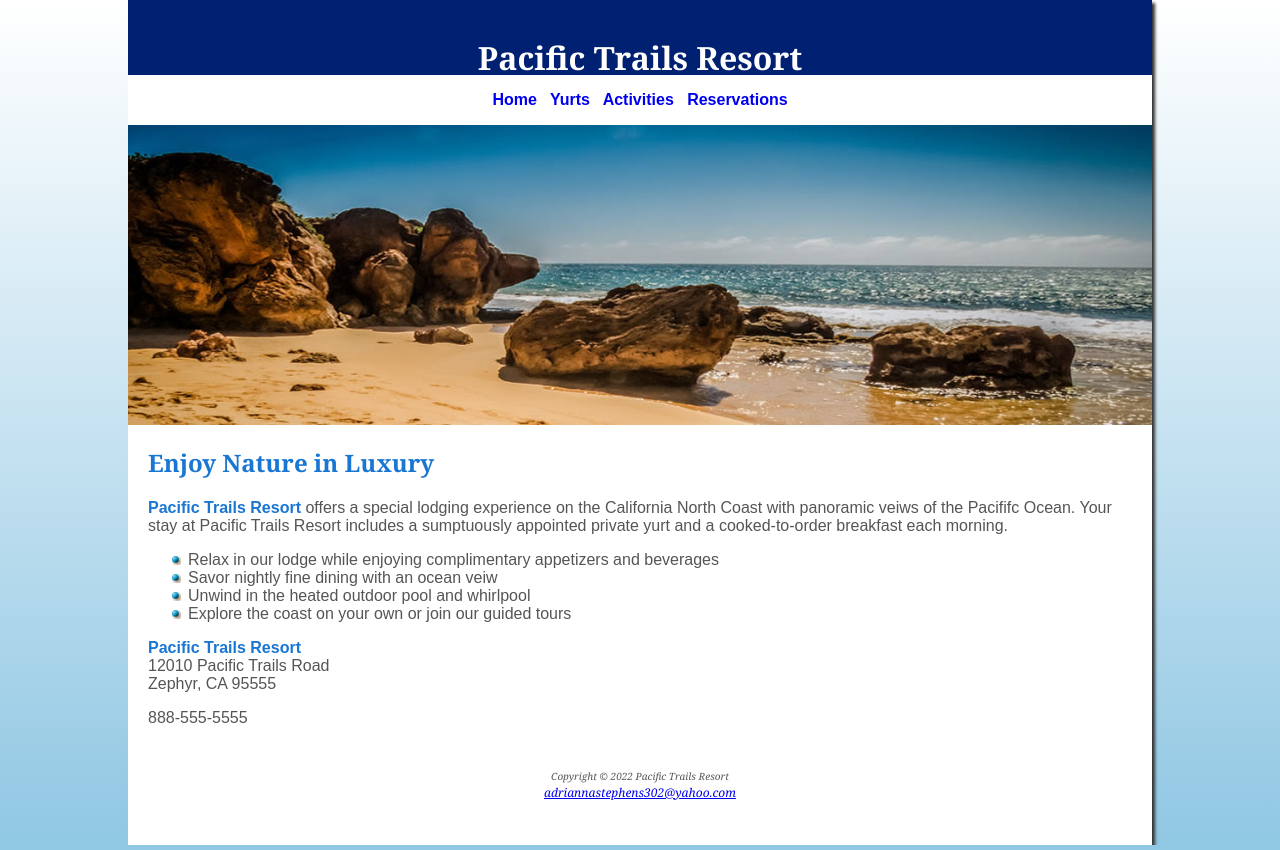
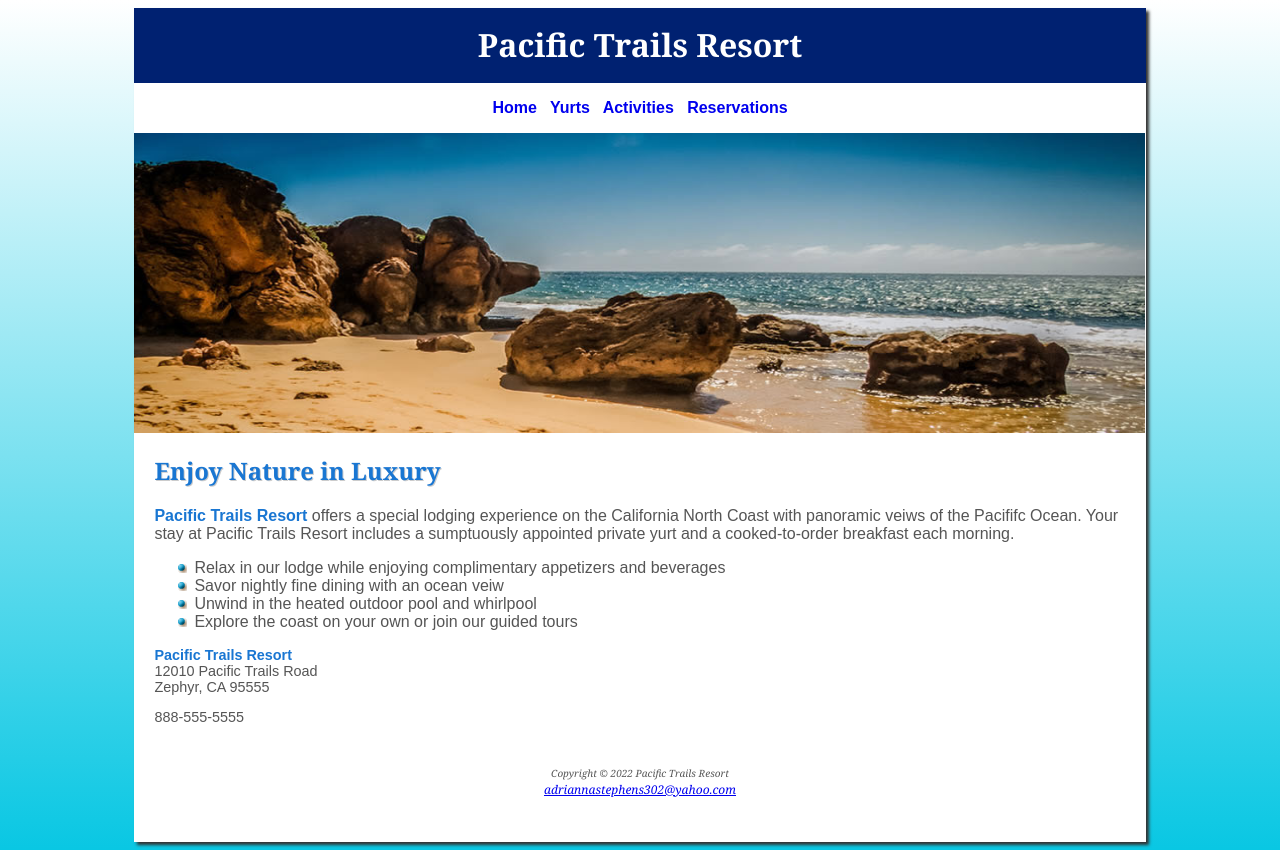
Before and after one commit to adrianna444/pacifictrails-6, a plain HTML site: page index.html in a window 1280 px wide. Drawn offline with Linux system fonts and the light colour scheme.

Commit message:
Update style.css

```diff
--- a/style.css
+++ b/style.css
@@ -1,5 +1,17 @@
-header{
-    background-color: #002171;
+body { background-color: #90C7E3;
+    background-image: linear-gradient(to bottom, #FFFFFF, #09C7E3);
+    background-repeat: no-repeat;
+    color: #555555;
+    font-family: Arial, Helvetica, sans-serif;
+    }
+    #wrapper { width: 80%;
+    margin: auto;
+    background-color: #FFFFFF;
+    min-width: 960px;
+    max-width: 2048px;
+    box-shadow: 3px 3px 3px #333333;
+    }
+    header { background-color: #002171;
     color: #FFFFFF;
     background-image: url(sunset.jpg);
     background-position: right;
@@ -7,107 +19,52 @@ header{
     height: 60px;
     text-align: center;
     padding-top: 15px;
-}
-
-body {
-    background-color:  #90C7E3;
-    background-image: linear-gradient(#FFFFFF, #90C7E3);
-    background-repeat: no-repeat;
-    color: #555555;
-    font-family: Arial, Helvetica, sans-serif;
-    max-width: 1600px;
-    min-width: 900px;
-    margin: 0;
-}
-
-main{
-    padding-top: 1px;
-    padding-right: 20px;
-    padding-bottom: 20px;
-    padding-left: 20px;
-    display: block;
-}
-
-
-
-h1 {
-    font-family: Georgia, 'Times New Roman', serif;
-    margin-top: zero;
-}
-
-h2{
-    color: #1976D2;
-    font-family: Georgia, 'Times New Roman', serif;
-    text-shadow: #CCCCCC;
-}
-
-h3{
-    font-family: Georgia, 'Times New Roman', serif;
-    color:  #000033;
-}
-dt {
-    color: #002171;
-}
-
-nav {
+    }
+    h1 { margin-bottom: 0;
+    margin-top: 0;
+    font-family: Georgia, "Times New Roman", serif;
+    }
+    nav { background-color: #FFFFFF;
     font-weight: bold;
-    background-color: #FFFFFF;
     text-align: center;
     padding: 1em;
-}
+    }
+    nav a { text-decoration: none; }
+    main { padding: 1px 20px 20px 20px;
+    display: block;
+    }
+    h2 { color: #1976D2;
+    text-shadow: 1px 1px #CCCCCC;
+    font-family: Georgia, "Times New Roman", serif;
+    }
+    h3 { color: #000033;
+    font-family: Georgia, "Times New Roman", serif;
+    }
+    ul { list-style-image: url(marker.gif); }
+    dt { color: #002171; }
 
-nav a{
-    text-decoration: none;
-}
-
-.resort {
-    color: #1976D2;
-    font-weight: bold;
-}
-
-ul{
-    list-style-image: url(marker.gif);
-}
-
-footer{
-    font-size: 75%;
+    footer { font-size: 75%;
     font-style: italic;
     text-align: center;
-    font-family: Georgia, 'Times New Roman', serif;
     padding: 2em;
-}
-
-.contact{
-    font-size: 90%;
-}
-
-#wrapper{
-    background-position: center;
-    width: 80%;
-    margin:auto;
-    background-color: #FFFFFF;
-    min-width: 960px;
-    max-width: 2048px;
-    box-shadow: 3px 3px 3px #333333;
-}
-
-#homehero{
+    font-family: Georgia, "Times New Roman", serif;
+    }
+    .resort { color: #1976D2;
+    font-weight: bold;
+    }
+    #contact { font-size: 90%; }
+    #homehero { height: 300px;
     background-image: url(coast.jpg);
-    height: 300px;
+    background-repeat: no-repeat;
     background-size: 100% 100%;
+    }
+    #yurthero { height: 300px;
+    background-image: url(yurt.jpg);
     background-repeat: no-repeat;
-}
-
-#trailhero{
+    background-size: 100% 100%;
+    }
+    #trailhero { height: 300px;
     background-image: url(trail.jpg);
-    height: 300px;
+    background-repeat: no-repeat;
     background-size: 100% 100%;
-    background-repeat: no-repeat;
-}
-
-#yurthero{
-    background-image: url(yurt.jpg);
-    height: 300px;
-    background-size: 100% 100%;
-    background-repeat: no-repeat;
-}
+    }
```
